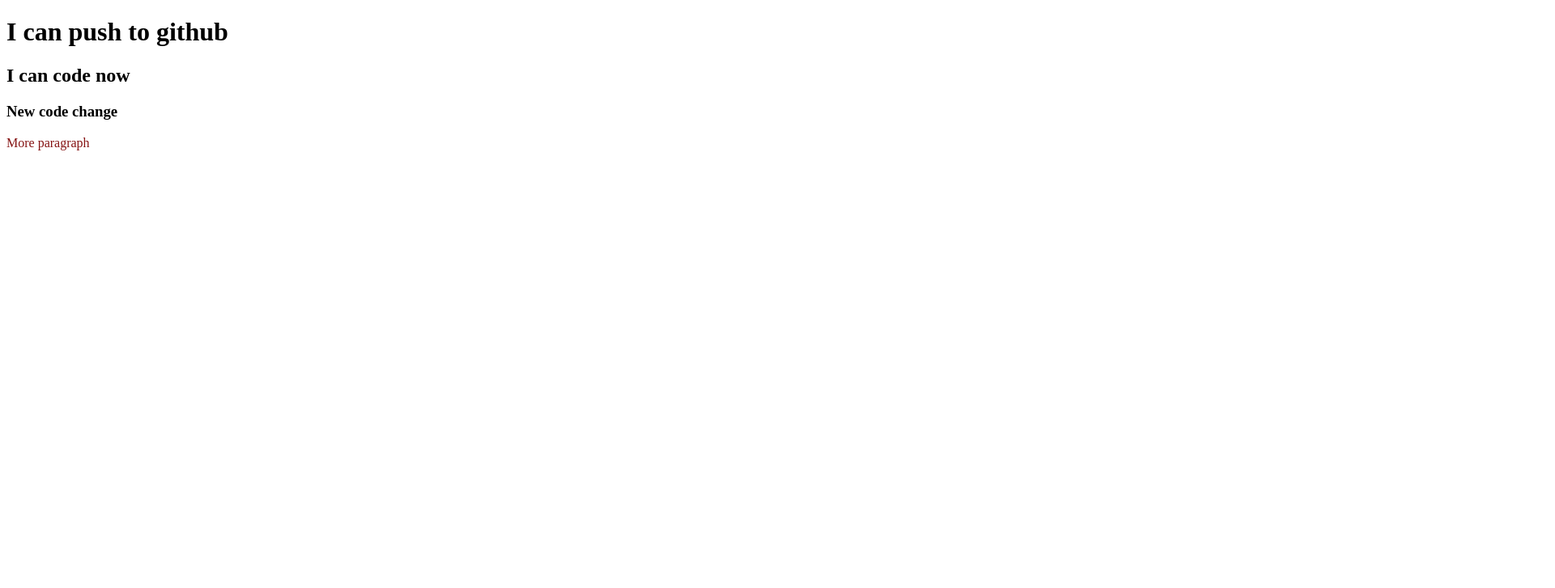
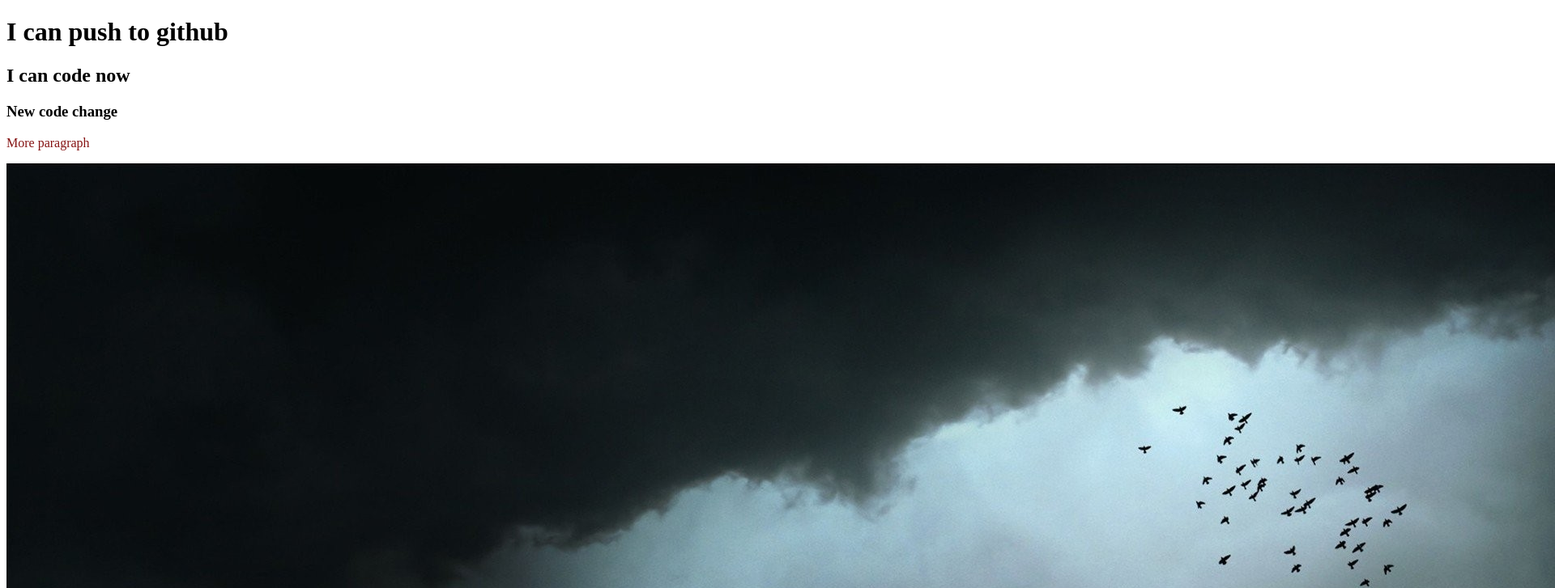
Before and after one commit to Rubaiyatrafi/Rafi-Second-Project, a plain HTML site: page index.html in a window 1280 px wide. Shown: the top 727 px of the page at 81% size, 1920 px wide, since content can reach past the window. Drawn offline with Linux system fonts and the light colour scheme.

Commit message:
image added

```diff
--- a/index.html
+++ b/index.html
@@ -12,5 +12,6 @@
     <h2>I can code now</h2>
     <h3>New code change</h3>
     <p>More paragraph</p>
+    <img src="alone-sad-15.jpg" alt="">
 </body>
 </html>
```
Also changed, not shown: alone-sad-15.jpg (added).
